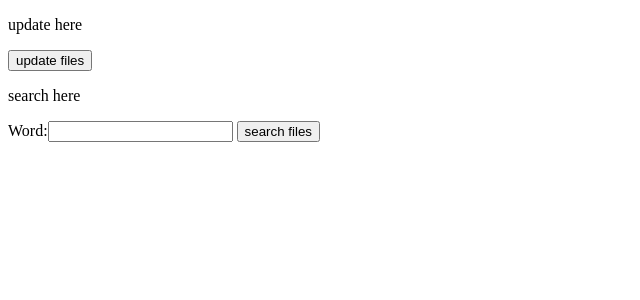
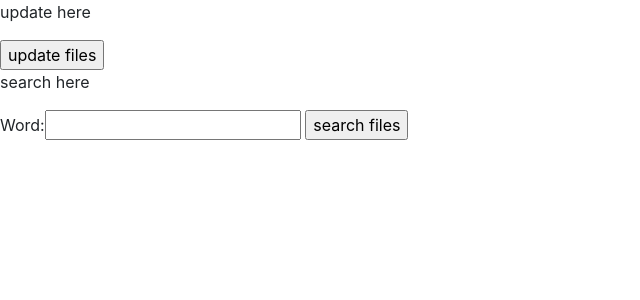
Before and after one commit to KosukeMizufune/search, a Django app: page /docsearch/ in a window 1280 px wide. Shown: the top 300 px of the page, without its empty margins (0-640 px from the left). Run offline with Django 3.2, Linux system fonts and the light colour scheme; some libraries are stand-ins or nearby versions.

Commit message:
add bootstrap framework
for beautiful view

```diff
--- a/web/docsearch/templates/base.html
+++ b/web/docsearch/templates/base.html
@@ -2,6 +2,10 @@
 {% load staticfiles %}
 <html lang="en">
 <head>
+    <link href="{% static 'docsearch/css/bootstrap.min.css' %}" rel="stylesheet">
+    <link href="{% static 'docsearch/css/bootstrap-theme.min.css' %}" rel="stylesheet">
+    <script src="{% static 'docsearch/js/jquery-2.2.0.min.js' %}"></script>
+    <script src="{% static 'docsearch/js/bootstrap.min.js' %}"></script>
     <meta charset="UTF-8">
     <title>{% block title %}{% endblock %}</title>
 </head>
```
